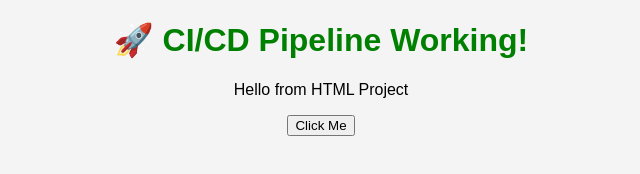
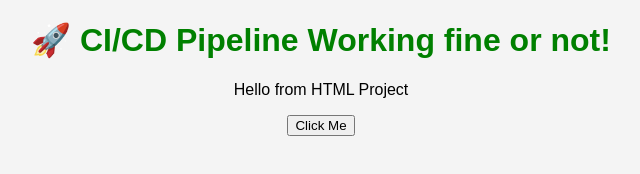
Before and after one commit to nandkhile1111/html-cicd-project, a plain HTML site: page index.html in a window 1280 px wide. Shown: the whole page, without its empty margins (319-959 px from the left). Drawn offline with Linux system fonts and the light colour scheme.

Commit message:
changes into index page

```diff
--- a/index.html
+++ b/index.html
@@ -6,7 +6,7 @@
 </head>
 <body>
 
-    <h1>🚀 CI/CD Pipeline Working!</h1>
+    <h1>🚀 CI/CD Pipeline Working fine or not!</h1>
     <p id="message">Hello from HTML Project</p>
 
     <button onclick="changeText()">Click Me</button>
```
